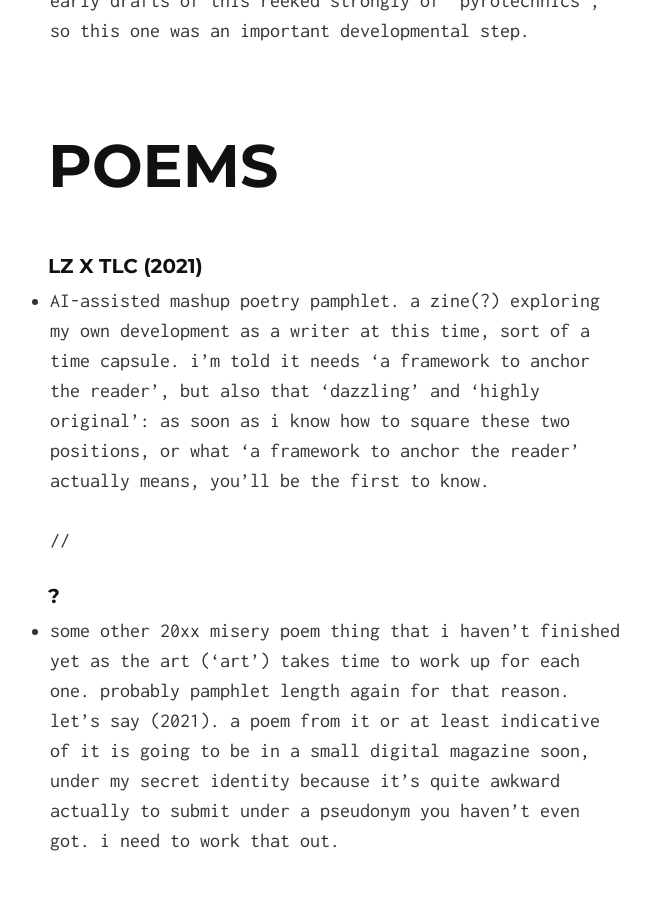
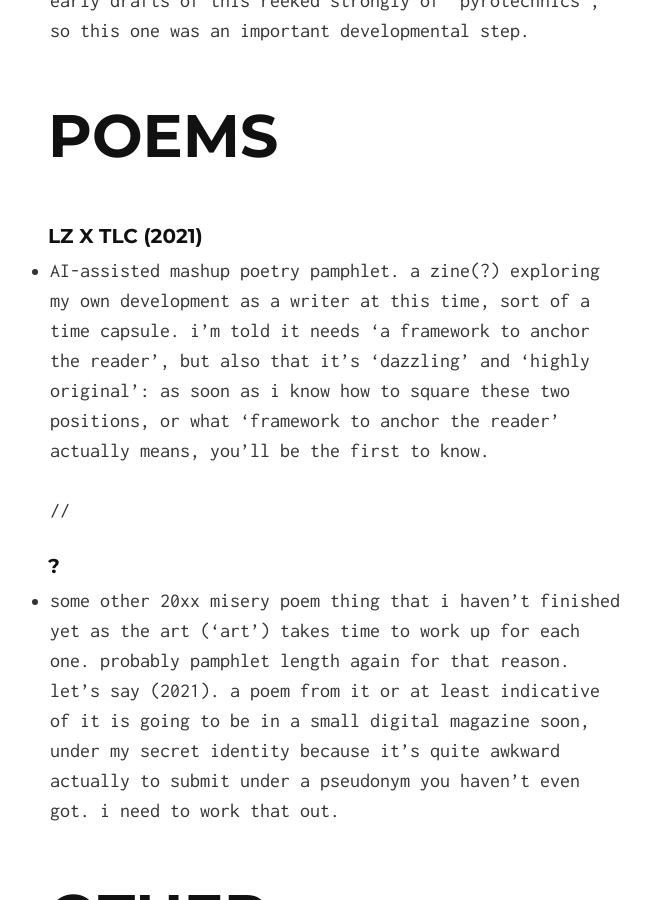
Before and after one commit to draftpost0/draftpost0.github.io, a Jekyll site: the page built from index.md, in a window 1280 px wide and 900 px high, scrolled down 2169 px. Shown: the whole window, without its empty margins (320-970 px from the left). Built offline with Jekyll 4.4.1, drawn with Linux system fonts in a browser that asks for light colours; nearby versions of some CDN libraries.

Commit message:
typo yeah
typo

```diff
--- a/index.md
+++ b/index.md
@@ -26,10 +26,9 @@ invariably:
 <br>
 <br>
 <br>
-<br>
 # POEMS
 ### LZ X TLC (2021)
-- AI-assisted mashup poetry pamphlet. a zine(?) exploring my own development as a writer at this time, sort of a time capsule. i'm told it needs 'a framework to anchor the reader', but also that 'dazzling' and 'highly original': as soon as i know how to square these two positions, or what 'a framework to anchor the reader' actually means, you'll be the first to know.
+- AI-assisted mashup poetry pamphlet. a zine(?) exploring my own development as a writer at this time, sort of a time capsule. i'm told it needs 'a framework to anchor the reader', but also that it's 'dazzling' and 'highly original': as soon as i know how to square these two positions, or what 'framework to anchor the reader' actually means, you'll be the first to know.
 <br>
 <br>
 //
```
